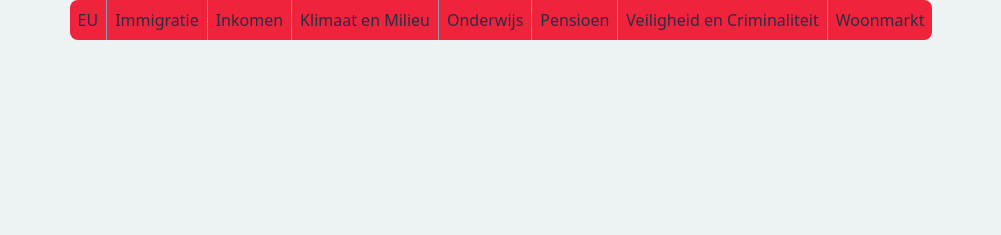
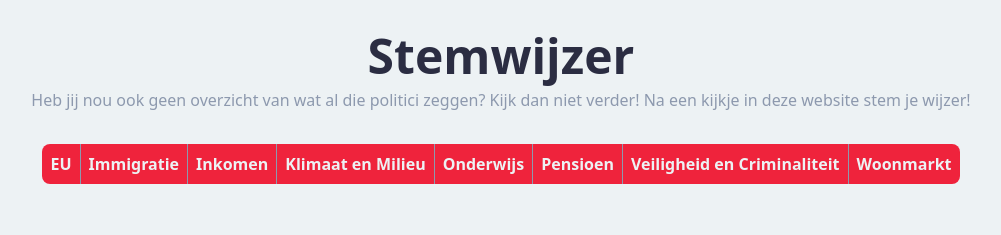
Before and after one commit to Emile317/burgerschap-stemwijzer, a plain HTML site: page index.html in a window 1280 px wide. Shown: the whole page, without its empty margins (139-1140 px from the left). Drawn offline with nearby package versions, Linux system fonts and the light colour scheme.

Commit message:
last styling and refactored code a bit

```diff
--- a/index.html
+++ b/index.html
@@ -27,7 +27,16 @@
 </head>
 <body class="bg-white">
 <main class="flex flex-col items-center text-black">
-    <div id="openedOnderwerp"></div>
+    <div class="flex flex-col items-center my-8">
+        <h1 class="text-5xl font-bold mb-2">Stemwijzer</h1>
+        <p class="text-gray">
+            Heb jij nou ook geen overzicht van wat al die politici zeggen? Kijk dan niet verder! Na een kijkje in deze website stem je wijzer!
+        </p>
+    </div>
+
+    <div id="mainContent" class="flex flex-col items-center">
+        <div id="openedOnderwerp" class="my-6"></div>
+    </div>
 </main>
 </body>
 </html>
--- a/script.js
+++ b/script.js
@@ -55,27 +55,53 @@ function toggleStandpunt(onderwerp, party) {
         standpuntElement.classList.add("hidden");
     }
 }
-const onderwerpDisplayNames = {"eu": "EU", "immigratie": "Immigratie", "inkomen": "Inkomen", "klimaat_en_milieu": "Klimaat en Milieu", "onderwijs": "Onderwijs", "pensioen": "Pensioen", "veiligheid_en_criminaliteit": "Veiligheid en Criminaliteit", "woonmarkt": "Woonmarkt"};
+const onderwerpDisplayNames = {
+    "eu": "EU", "immigratie": "Immigratie", "inkomen": "Inkomen", "klimaat_en_milieu": "Klimaat en Milieu", "onderwijs": "Onderwijs",
+    "pensioen": "Pensioen", "veiligheid_en_criminaliteit": "Veiligheid en Criminaliteit", "woonmarkt": "Woonmarkt"
+};
 
 const openedOnderwerp = document.getElementById("openedOnderwerp");
-const mainElement = document.querySelector("main");
-const onderwerpButtonsDiv = elementSetup("div", mainElement, false, false, false, false, "-order-1 bg-red rounded-lg divide-x divide-gray")
+const onderwerpButtonsDiv = elementSetup(
+    "div", document.getElementById("mainContent"), false, false, false, false,
+    "-order-1 bg-red rounded-lg divide-x divide-gray"
+)
 for (const onderwerp in standpunten) {
-    elementSetup("button", onderwerpButtonsDiv, false, onderwerpDisplayNames[onderwerp], ["name"], [onderwerp], "p-2")
+    elementSetup(
+        "button", onderwerpButtonsDiv, false, onderwerpDisplayNames[onderwerp],
+        ["name"], [onderwerp], "p-2 font-bold text-white"
+    )
         .addEventListener("click", function() {
             changeCurrentOnderwerp(onderwerp);
         })
 
-    let onderwerpDiv = elementSetup("div", openedOnderwerp, onderwerp, false, false, false, "hidden flex flex-col items-center");
-    elementSetup("h2", onderwerpDiv, false, onderwerpDisplayNames[onderwerp], false, false, "text-4xl font-bold");
-    const partyDivsDiv = elementSetup("div", onderwerpDiv, false, false, false, false, "flex items-start flex-wrap");
+    let onderwerpDiv = elementSetup(
+        "div", openedOnderwerp, onderwerp, false, false, false,
+        "hidden flex flex-col items-center"
+    );
+    elementSetup(
+        "h2", onderwerpDiv, false, onderwerpDisplayNames[onderwerp], false, false,
+        "text-4xl font-bold mb-2"
+    );
+    const partyDivsDiv = elementSetup(
+        "div", onderwerpDiv, false, false, false, false,
+        "flex items-start flex-wrap"
+    );
     for (const standpunt of standpunten[onderwerp]) {
-        let partyDiv = elementSetup("div", partyDivsDiv, false, false, false, false, "flex flex-col items-center divide-y bg-red-400 rounded-lg max-w-40 min-h-[4.5rem] m-0.5 bg-darkred")
+        let partyDiv = elementSetup(
+            "div", partyDivsDiv, false, false, false, false,
+            "flex flex-col items-center divide-y rounded-lg max-w-40 min-h-[4.5rem] m-0.5 bg-gray"
+        )
 
-        elementSetup("button", partyDiv, false, standpunt.partij, false, false, "bg-red-400 rounded-lg min-w-40 min-h-[4.5rem]")
+        elementSetup(
+            "button", partyDiv, false, standpunt.partij, false, false,
+            "bg-red-400 rounded-lg min-w-40 min-h-[4.5rem]"
+        )
             .addEventListener("click", function() {
                 toggleStandpunt(onderwerp, standpunt.partij);
             })
-        elementSetup("p", partyDiv, `${onderwerp}:${standpunt.partij}`, standpunt.standpunt, false, false, "hidden break-all hyphens-auto m-2");
+        elementSetup(
+            "p", partyDiv, `${onderwerp}:${standpunt.partij}`, standpunt.standpunt, false, false,
+            "hidden break-all hyphens-auto m-2"
+        );
     }
 }
```
